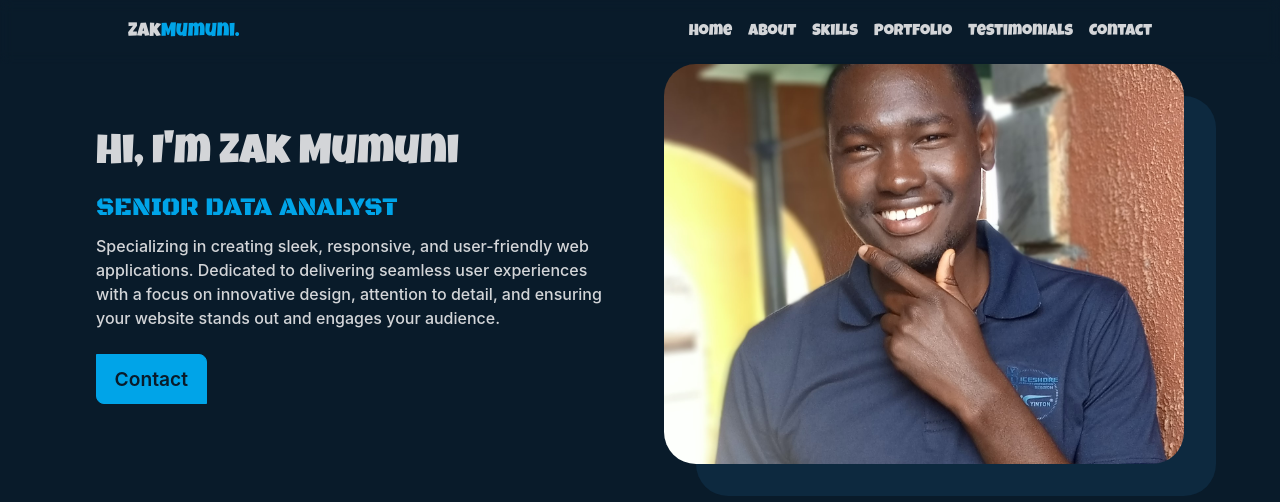
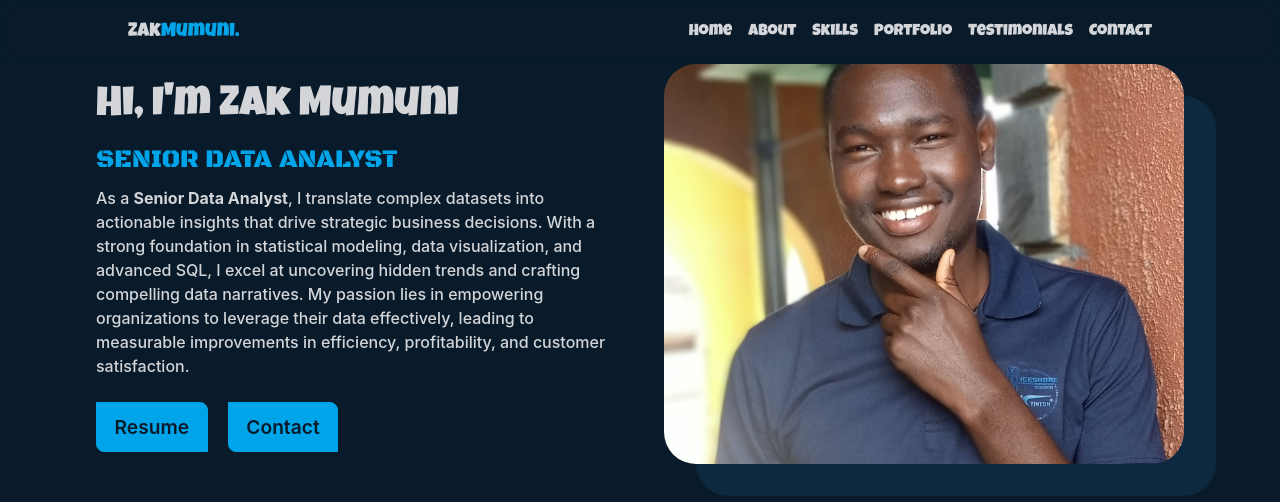
Before and after one commit to elishaadamu/zak-mumuni, a React (Vite) app: page / in a window 1280 px wide. Shown: the top 502 px of the page. Built offline with nearby package versions, Linux system fonts and the light colour scheme.

Commit message:
first commit

```diff
--- a/src/Components/Hero.jsx
+++ b/src/Components/Hero.jsx
@@ -4,11 +4,14 @@ import { gsap } from "gsap";
 import "./Styles/hero.scss";
 import Me from "../assets/elisha.jpg";
 import { Link } from "react-scroll";
+import Resume from "../assets/resume.pdf"; // Adjust the path as necessary
 import Text from "./Text";
 
 function Hero() {
   const div1 = useRef(null);
   const div2 = useRef(null);
+
+  const resumeLink = Resume;
 
   useEffect(() => {
     const timeline = gsap.timeline();
@@ -51,16 +54,27 @@ function Hero() {
           <h1>Hi, I'm Zak Mumuni</h1>
           <Text />
           <p>
-            Specializing in creating sleek, responsive, and user-friendly web
-            applications. Dedicated to delivering seamless user experiences with
-            a focus on innovative design, attention to detail, and ensuring your
-            website stands out and engages your audience.
+            As a <strong>Senior Data Analyst</strong>, I translate complex
+            datasets into actionable insights that drive strategic business
+            decisions. With a strong foundation in statistical modeling, data
+            visualization, and advanced SQL, I excel at uncovering hidden trends
+            and crafting compelling data narratives. My passion lies in
+            empowering organizations to leverage their data effectively, leading
+            to measurable improvements in efficiency, profitability, and
+            customer satisfaction.
           </p>
 
-          <div className="btns">
-            <a href="mailto:zmumuni.da@gmail.com" target="_blank">
-              Contact
-            </a>
+          <div className="flex gap-5 justify-start ">
+            <div className="btns">
+              <a href={resumeLink} target="_blank" download>
+                Resume
+              </a>
+            </div>
+            <div className="btns">
+              <a href="mailto:zmumuni.da@gmail.com" target="_blank">
+                Contact
+              </a>
+            </div>
           </div>
         </div>
 
```
Also changed, not shown: 1 other file (tests, documents, lock files or other folders).
